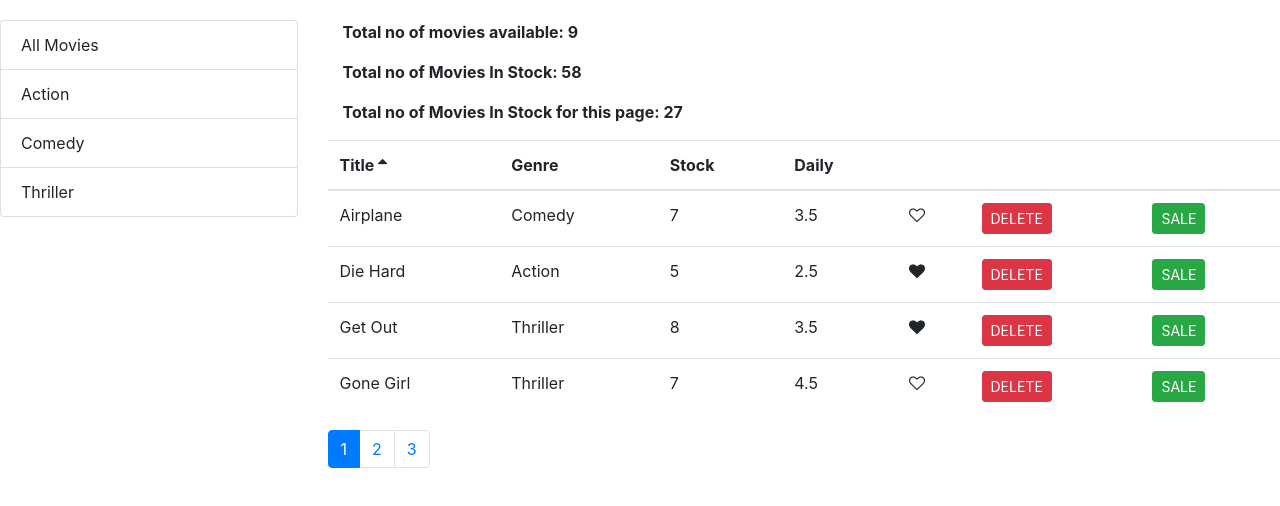
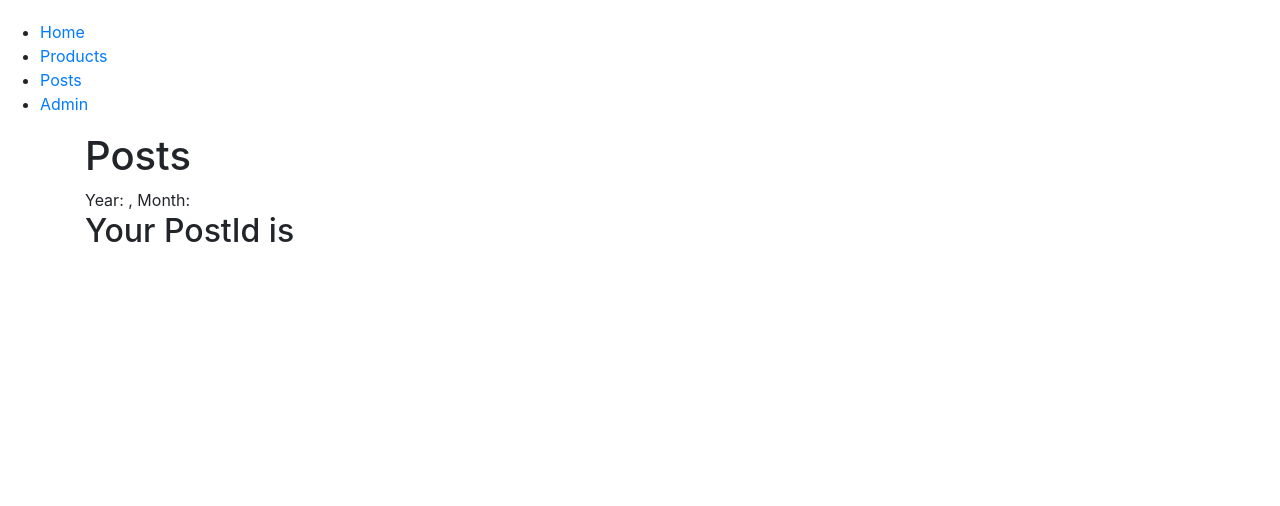
Before and after one commit to vamsiKrishna0315/Reactdummy, a React app: page /posts/1 in a window 1280 px wide. Shown: the top 506 px of the page. Built offline with nearby package versions, Linux system fonts and the light colour scheme.

Commit message:
Add Route For the first time

```diff
--- a/package.json
+++ b/package.json
@@ -48,6 +48,7 @@
     "react-dev-utils": "^12.0.1",
     "react-dom": "^18.2.0",
     "react-refresh": "^0.11.0",
+    "react-router-dom": "^4.3.1",
     "resolve": "^1.20.0",
     "resolve-url-loader": "^4.0.0",
     "sass-loader": "^12.3.0",
--- a/src/App.js
+++ b/src/App.js
@@ -1,15 +1,31 @@
 import React, { Component } from 'react';
-import Movies from './components/Movies/movies';
-import Count from './components/Movies/count';
+import {Route, Switch} from "react-router-dom";
+// import movies from './components/Movies/movies';
+// import count from './components/Movies/count';
+import admin from './components/Movies/NavComponents/admin';
+import NavBar from './components/Movies/NavComponents/navbar';
+import posts from './components/Movies/NavComponents/posts';
+import products from './components/Movies/NavComponents/products';
 import "./App.css";
 
 class App extends Component{
     render(){
         return(
+            <div>
+                 <NavBar/>
             <main className='container'>
-                 <movies />
-                 <count />
+                <Switch>
+                <Route path="/products" component={products} />
+                {/* <Route path="/posts" component={posts}/> */}
+                <Route path="/posts/:postId" component={posts} />
+
+                <Route path="/admin" component={admin}/>
+                </Switch>
+
+
             </main>
+
+            </div>
 
         );
     }
--- /dev/null
+++ b/src/components/Movies/NavComponents/admin.jsx
@@ -0,0 +1,9 @@
+import React, { Component } from 'react';
+
+const Admin = () => {
+    return (
+        <h3>Hii I'm Admin</h3>
+    )
+}
+
+export default Admin;
--- /dev/null
+++ b/src/components/Movies/NavComponents/navbar.jsx
@@ -0,0 +1,23 @@
+import React, { Component } from "react";
+import { Link } from "react-router-dom";
+
+const NavBar = () => {
+  return (
+    <ul>
+      <li>
+        <Link to="/">Home</Link>
+      </li>
+      <li>
+        <Link to="/products">Products</Link>
+      </li>
+      <li>
+        <Link to="/posts">Posts</Link>
+      </li>
+      <li>
+        <Link to="/Admin">Admin</Link>
+      </li>
+    </ul>
+  );
+};
+
+export default NavBar;
--- /dev/null
+++ b/src/components/Movies/NavComponents/posts.jsx
@@ -0,0 +1,14 @@
+import React from "react";
+
+const posts = ({ postId }) => {
+  console.log("check", postId);
+  return (
+    <div>
+      <h1>Posts</h1>
+      Year: , Month:
+      <h2>Your PostId is {postId}</h2>
+    </div>
+  );
+};
+
+export default posts;
--- /dev/null
+++ b/src/components/Movies/NavComponents/products.jsx
@@ -0,0 +1,13 @@
+import React, { Component } from 'react';
+
+const Products = () => {
+    return(
+        <ul>
+            <li>Prouct1</li>
+            <li>Prouct2</li>
+            <li>Prouct3</li>
+        </ul>
+    );
+}
+
+export default Products;
--- a/src/components/Movies/count.jsx
+++ b/src/components/Movies/count.jsx
@@ -1,7 +1,7 @@
 import React, { Component } from 'react';
 import { getMovies } from '../../services/fakeMovieService';
 
-state = {
+const state = {
     movies: getMovies()
 }
 
--- a/src/components/Movies/subComponents/table.jsx
+++ b/src/components/Movies/subComponents/table.jsx
@@ -2,9 +2,7 @@ import React from 'react';
 import TableHeader from "./tableHeader";
 import TableBody from "./tableBody";
 
-const Table = (props) => {
-    const { columns, sortColumn, onSort, data } = props;
-
+const Table = ({ columns, sortColumn, onSort, data }) => {
     return (
         <table className="table container">
             <TableHeader columns={columns} sortColumn={sortColumn} onSort={onSort} />
--- a/src/index.js
+++ b/src/index.js
@@ -9,13 +9,24 @@ import '../node_modules/font-awesome/css/font-awesome.min.css';
 // import Counter from './components/counter';
 // import Counters from './components/counters';
 import Movies from './components/Movies/movies';
+// import NavBar from './components/Movies/NavComponents/navbar';
+import { BrowserRouter } from "react-router-dom";
+import App from "./App";
 // import Myname from './components/myName';
 // import Button from './components/button';
 // import Header from './components/webpage/header';
 
 // ReactDOM.render(<Counters />, document.getElementById("root"));
 // ReactDOM.render(<Counters />, document.getElementById("root"));
-ReactDOM.render(<Movies />, document.getElementById("root"));
+ReactDOM.render(
+    <BrowserRouter>
+      <App />
+    </BrowserRouter>,
+    document.getElementById("root")
+  );
+
+
+
 // ReactDOM.render(<Counters />, document.getElementById("root"));
 
 // registerServiceWorker();
```
Also changed, not shown: 1 other file (tests, documents, lock files or other folders).
